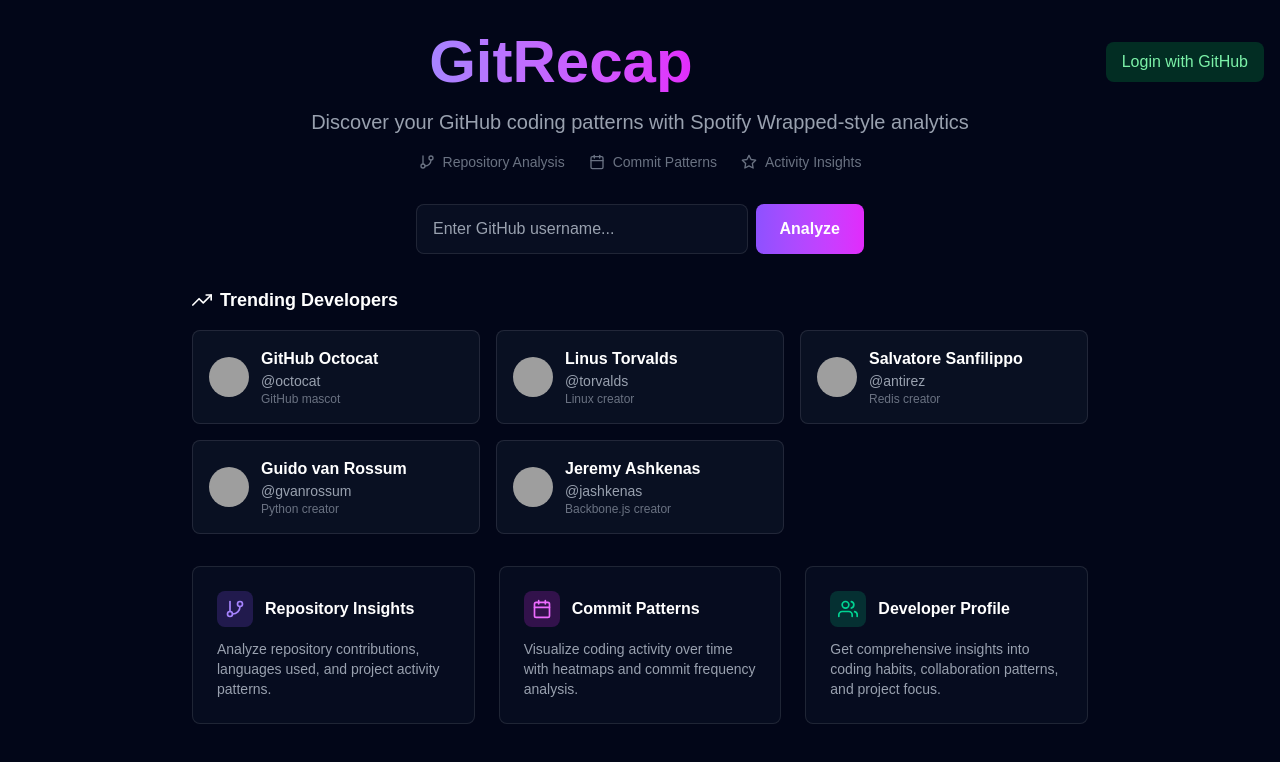
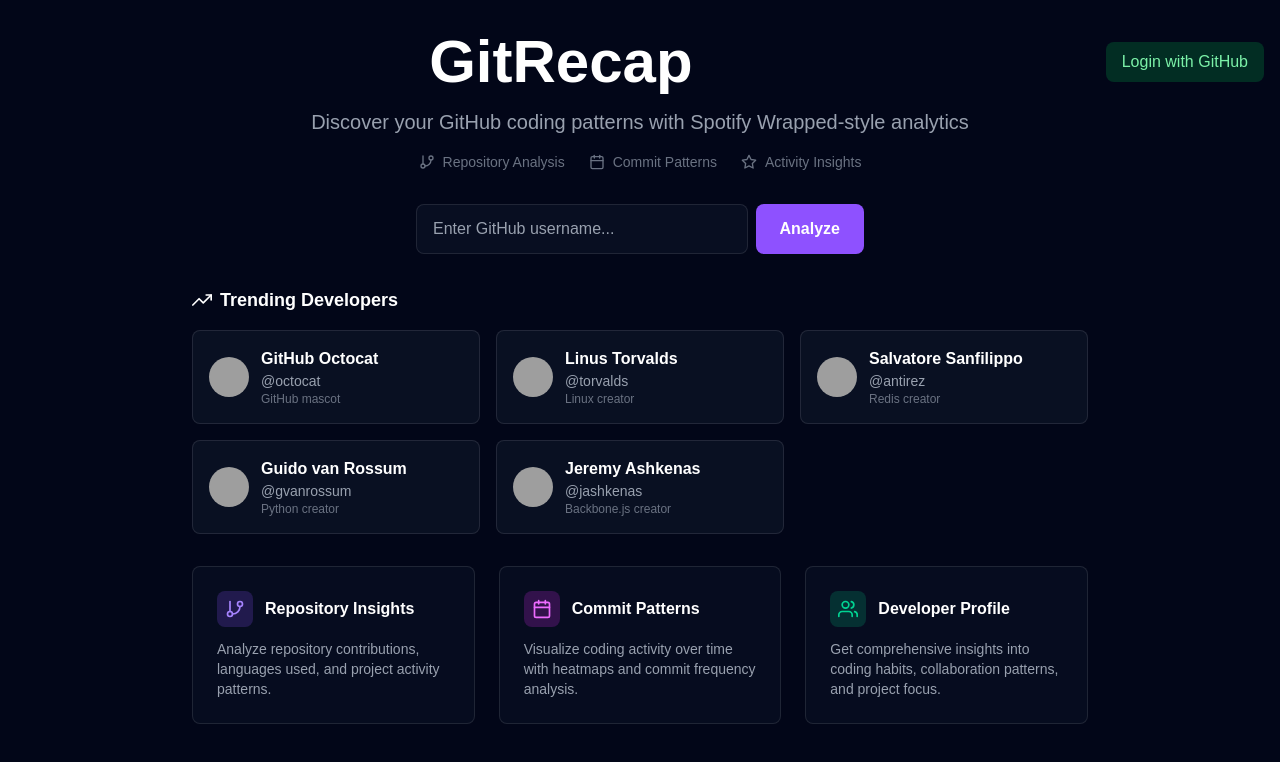
Before and after one commit to aprameyak/GitRecap, a Next.js app: page / in a window 1280 px wide. Shown: the top 762 px of the page. Built offline with nearby package versions, Linux system fonts and the light colour scheme; grey boxes are pictures that could not be loaded.

Commit message:
Remove gradients from UI for cleaner design

```diff
--- a/app/components/Display.tsx
+++ b/app/components/Display.tsx
@@ -238,7 +238,7 @@
   return (
     <div className="space-y-6">
       {/* Profile Header */}
-      <div className="relative overflow-hidden rounded-xl border border-white/10 bg-gradient-to-br from-slate-900/80 to-slate-800/80">
+      <div className="relative overflow-hidden rounded-xl border border-white/10 bg-slate-900/80">
         <div className="absolute inset-0 bg-[url('/grid-pattern.svg')] bg-[length:40px_40px] opacity-5"></div>
         <div className="relative flex flex-col md:flex-row items-center gap-6 p-6 md:p-8">
           <div className="relative group">
@@ -252,7 +252,7 @@
             </div>
           </div>
           <div className="text-center md:text-left">
-            <h2 className="text-2xl md:text-3xl font-bold bg-gradient-to-r from-violet-400 to-fuchsia-500 text-transparent bg-clip-text">
+            <h2 className="text-2xl md:text-3xl font-bold text-white">
               {data.profile.name || data.profile.username}
             </h2>
             {data.profile.bio && (
--- a/app/page.tsx
+++ b/app/page.tsx
@@ -76,9 +76,9 @@
          <div className="text-center mb-8">
            <div className="flex justify-between items-center mb-4">
              <div></div>
-             <h1 className="text-4xl md:text-6xl font-bold bg-gradient-to-r from-violet-400 to-fuchsia-500 text-transparent bg-clip-text">
-               GitRecap
-             </h1>
+              <h1 className="text-4xl md:text-6xl font-bold text-white">
+                GitRecap
+              </h1>
              <div>
                {isLoggedIn ? (
                  <button
@@ -130,7 +130,7 @@
             <button
               type="submit"
               disabled={isLoading}
-              className="px-6 py-3 bg-gradient-to-r from-violet-500 to-fuchsia-500 text-white font-semibold rounded-lg hover:from-violet-600 hover:to-fuchsia-600 transition-all duration-200 focus:outline-none focus:ring-2 focus:ring-violet-500 focus:ring-offset-2 focus:ring-offset-slate-950 disabled:opacity-50 disabled:cursor-not-allowed"
+              className="px-6 py-3 bg-violet-500 text-white font-semibold rounded-lg hover:bg-violet-600 transition-all duration-200 focus:outline-none focus:ring-2 focus:ring-violet-500 focus:ring-offset-2 focus:ring-offset-slate-950 disabled:opacity-50 disabled:cursor-not-allowed"
             >
               {isLoading ? 'Analyzing...' : 'Analyze'}
             </button>
```
